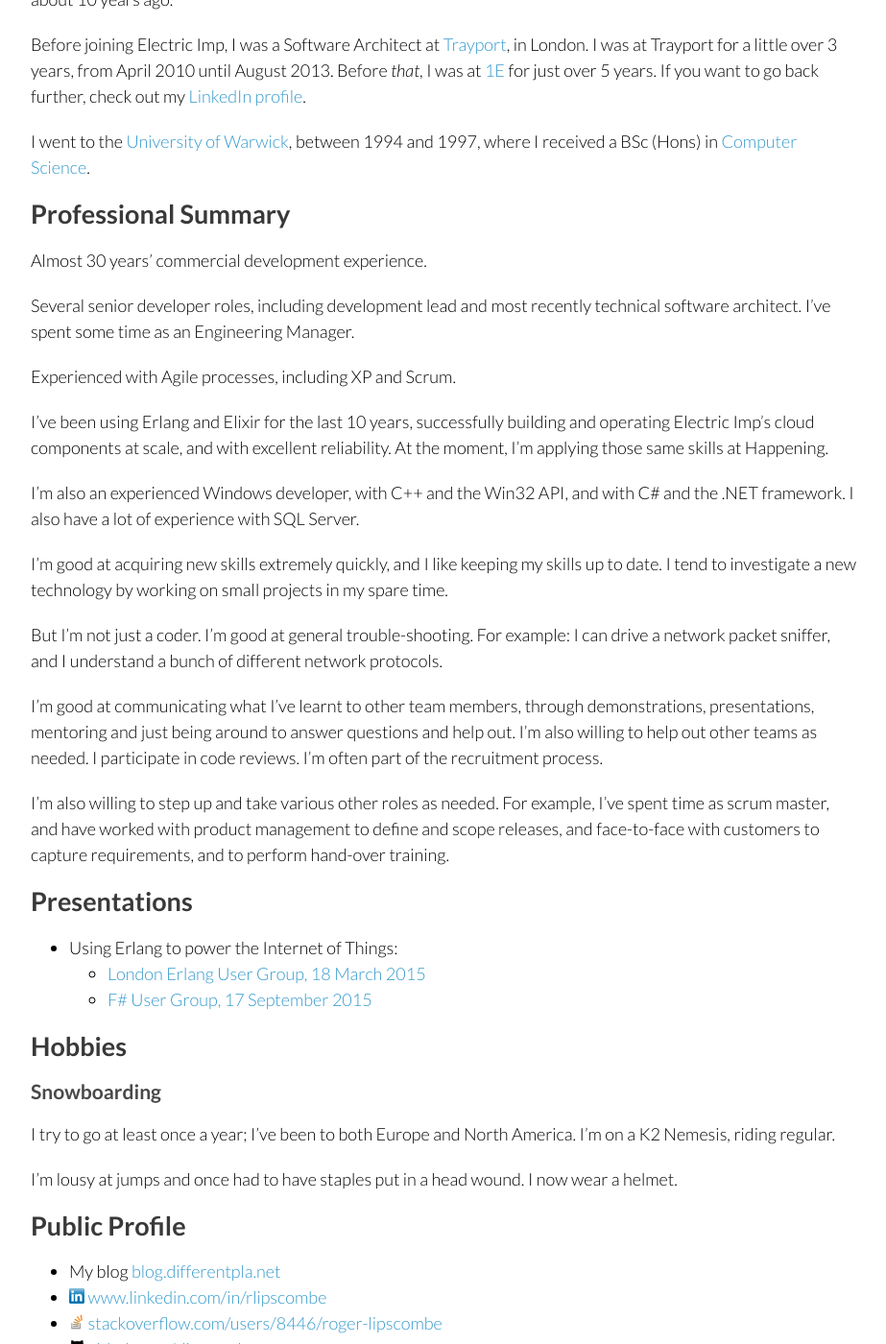
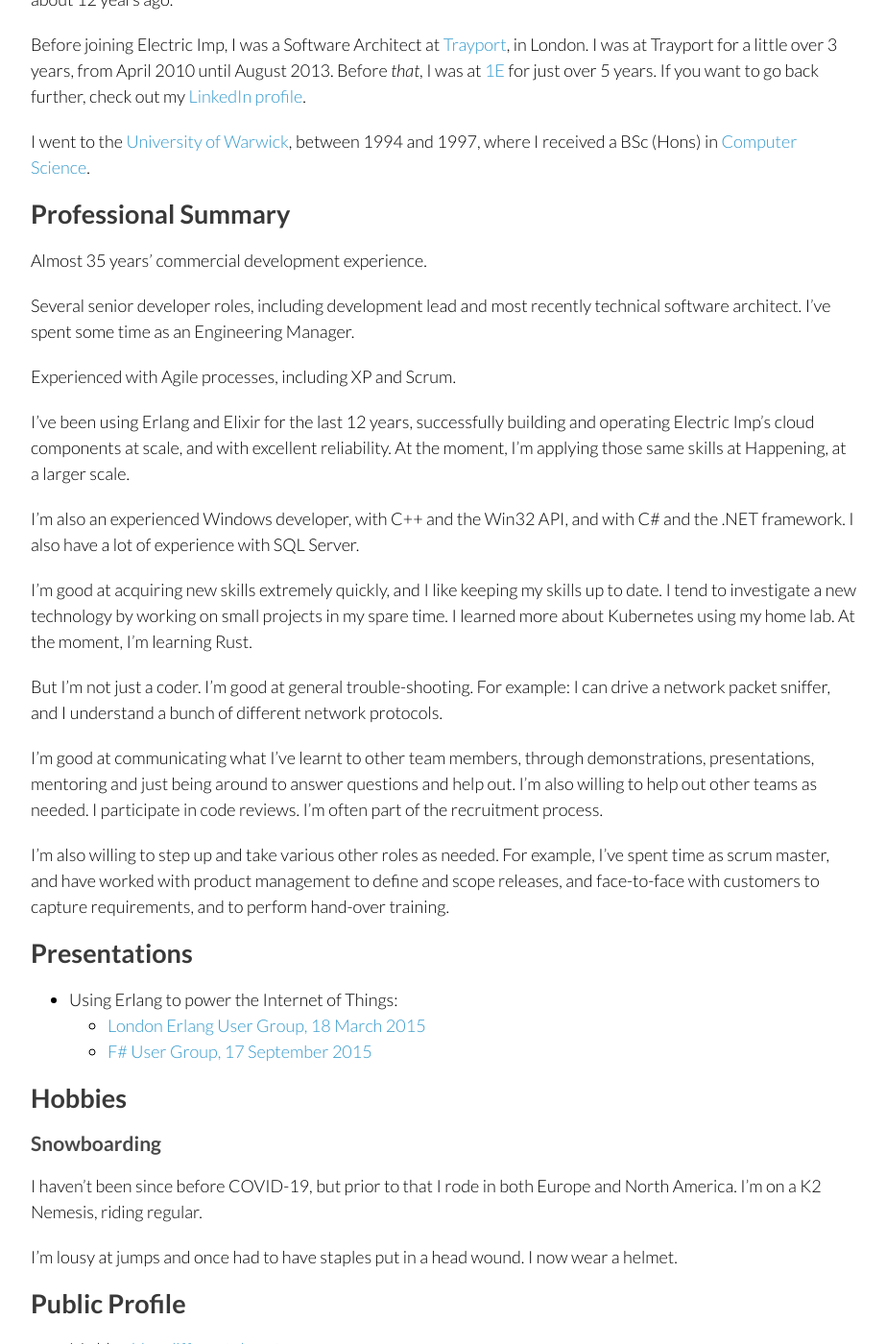
Before and after one commit to rlipscombe/rlipscombe.github.io, a Jekyll site: the page built from index.md, in a window 1280 px wide and 1400 px high, scrolled down 347 px. Shown: the whole window at 96% size, without its empty margins (178-1101 px from the left). Built offline with Jekyll 4.4.1, drawn with Linux system fonts in a browser that asks for light colours; some of the changed text lies outside the part shown.

Commit message:
Update index.md
Add some years; replace Twitter with Hachyderm

```diff
--- a/index.md
+++ b/index.md
@@ -14,7 +14,7 @@
 
 Prior to that, I was tech lead of the "Microvisor Cloud" development team -- part of the IoT business unit -- at
 [Twilio](https://twilio.com). I was at Twilio for a little over two years, from when they acquired
-[Electric Imp](https://electricimp.com). I started at Electric Imp about 10 years ago.
+[Electric Imp](https://electricimp.com). I started at Electric Imp about 12 years ago.
 
 Before joining Electric Imp, I was a Software Architect at [Trayport](http://trayport.com), in London. I was at Trayport
 for a little over 3 years, from April 2010 until August 2013.  Before *that*, I was at [1E](http://1e.com) for just over
@@ -25,21 +25,23 @@
 
 ## Professional Summary
 
-Almost 30 years' commercial development experience.
+Almost 35 years' commercial development experience.
 
 Several senior developer roles, including development lead and most recently technical software architect. I've spent
 some time as an Engineering Manager.
 
 Experienced with Agile processes, including XP and Scrum.
 
-I've been using Erlang and Elixir for the last 10 years, successfully building and operating Electric Imp's cloud
-components at scale, and with excellent reliability. At the moment, I'm applying those same skills at Happening.
+I've been using Erlang and Elixir for the last 12 years, successfully building and operating Electric Imp's cloud
+components at scale, and with excellent reliability. At the moment, I'm applying those same skills at Happening, at a
+larger scale.
 
 I'm also an experienced Windows developer, with C++ and the Win32 API, and with C# and the .NET framework. I also have a
 lot of experience with SQL Server.
 
 I'm good at acquiring new skills extremely quickly, and I like keeping my skills up to date. I tend to investigate a new
-technology by working on small projects in my spare time.
+technology by working on small projects in my spare time. I learned more about Kubernetes using my home lab. At the moment,
+I'm learning Rust.
 
 But I'm not just a coder. I'm good at general trouble-shooting. For example: I can drive a network packet sniffer, and I
 understand a bunch of different network protocols.
@@ -62,7 +64,8 @@
 
 ### Snowboarding
 
-I try to go at least once a year; I’ve been to both Europe and North America. I’m on a K2 Nemesis, riding regular.
+I haven't been since before COVID-19, but prior to that I rode in both Europe and North America. I’m on a K2 Nemesis,
+riding regular.
 
 I’m lousy at jumps and once had to have staples put in a head wound. I now wear a helmet.
 
@@ -72,4 +75,4 @@
 * ![](images/LinkedIn_Logo16px.png) [www.linkedin.com/in/rlipscombe](http://www.linkedin.com/in/rlipscombe)
 * ![](images/so-icon.png) [stackoverflow.com/users/8446/roger-lipscombe](http://stackoverflow.com/users/8446/roger-lipscombe)
 * ![](images/github-icon.png) [github.com/rlipscombe](http://github.com/rlipscombe)
-* ![](images/twitter-icon.png) [@rogerlipscombe](https://twitter.com/rogerlipscombe)
+* ![](images/mastodon.png) [hachyderm.io/@rogerlipscombe](https://hachyderm.io/@rogerlipscombe)
```
